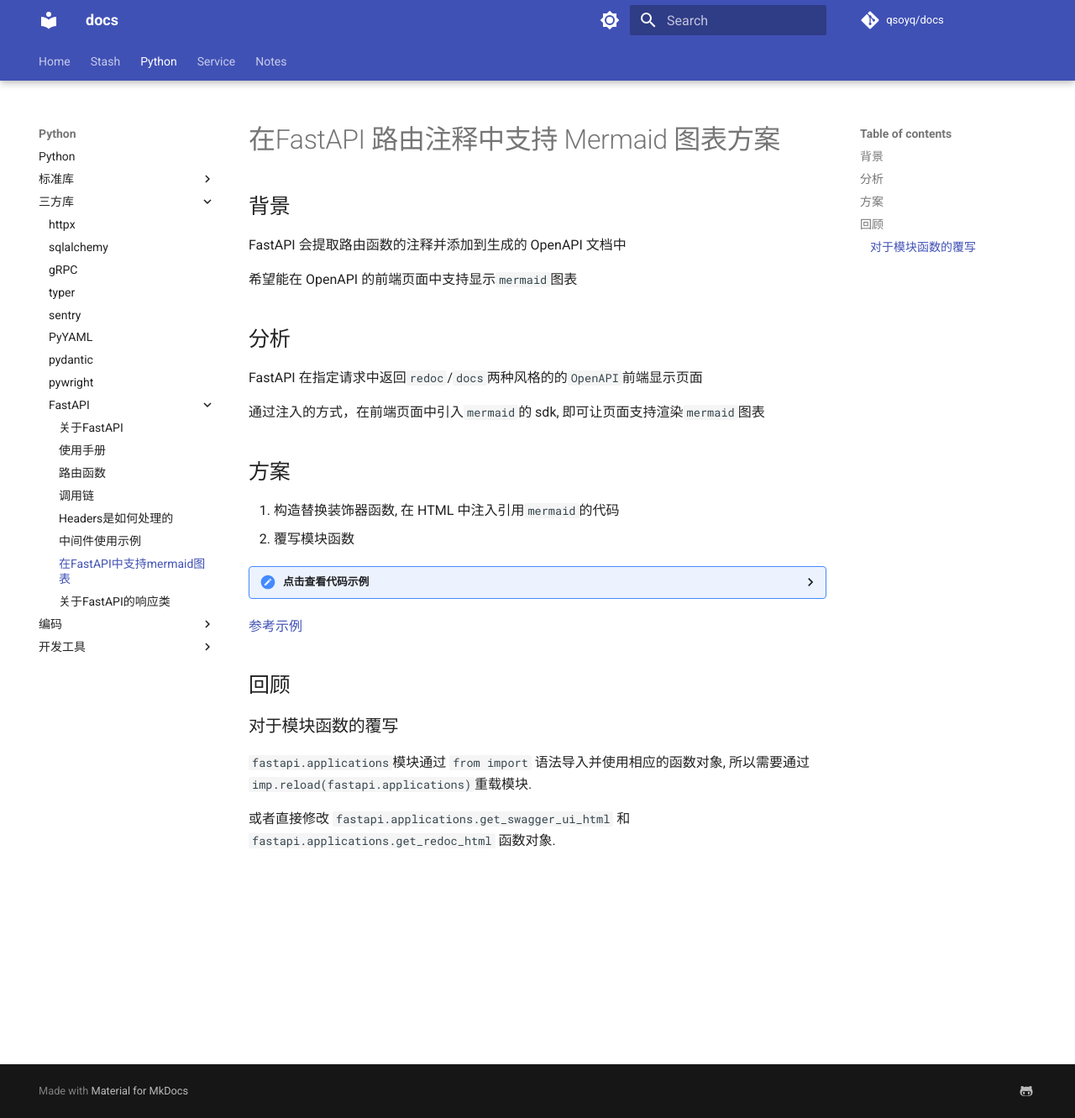
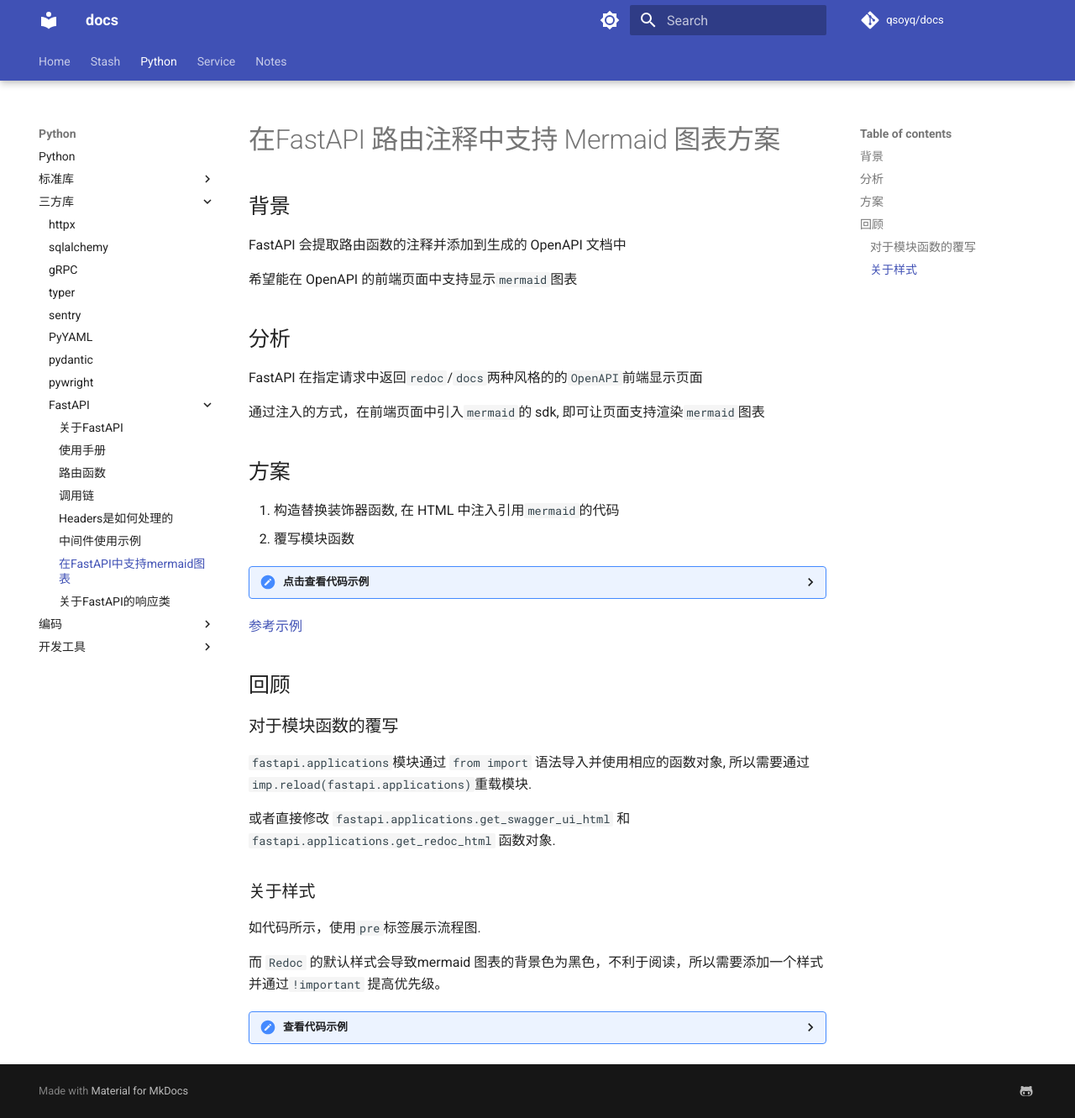
Before and after one commit to qsoyq/docs, an MkDocs documentation site: the page built from docs/python/fastapi/mermaid.md, in a window 1280 px wide and 1331 px high. Shown: the whole window at 84% size. Built offline with MkDocs 1.6.1 and Material for MkDocs 9.7.7, drawn with Linux system fonts in a browser that asks for light colours; comment, search, counter and statistics services are not loaded.

Commit message:
update fastapi/mermaid.md

````diff
--- a/docs/python/fastapi/mermaid.md
+++ b/docs/python/fastapi/mermaid.md
@@ -44,6 +44,12 @@ def add_mermaid_support(func: Callable[..., HTMLResponse]):
       import mermaid from 'https://unpkg.com/mermaid@9/dist/mermaid.esm.min.mjs';
       mermaid.initialize({ startOnLoad: true });
     </script>
+
+    <style type="text/css">
+        pre.mermaid {
+            background-color: lightsteelblue !important;
+        }
+    </style>
 
     '''
 
@@ -95,3 +101,31 @@ def hello():
 `fastapi.applications`模块通过 `from import` 语法导入并使用相应的函数对象, 所以需要通过 `imp.reload(fastapi.applications)`重载模块.
 
 或者直接修改 `fastapi.applications.get_swagger_ui_html` 和 `fastapi.applications.get_redoc_html` 函数对象.
+
+### 关于样式
+
+如代码所示，使用`pre`标签展示流程图.
+
+而 `Redoc` 的默认样式会导致mermaid 图表的背景色为黑色，不利于阅读，所以需要添加一个样式并通过`!important` 提高优先级。
+
+<details>
+
+<summary>查看代码示例</summary>
+
+原有的样式
+
+```css
+.hzUya pre {
+    background-color: rgb(17, 23, 26);
+}
+```
+
+添加的样式
+
+```css
+pre.mermaid {
+    background-color: lightsteelblue !important;
+}
+```
+
+</details>
````
